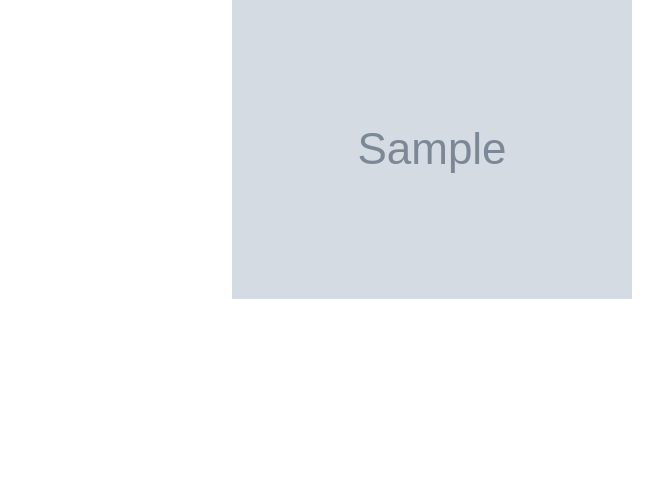
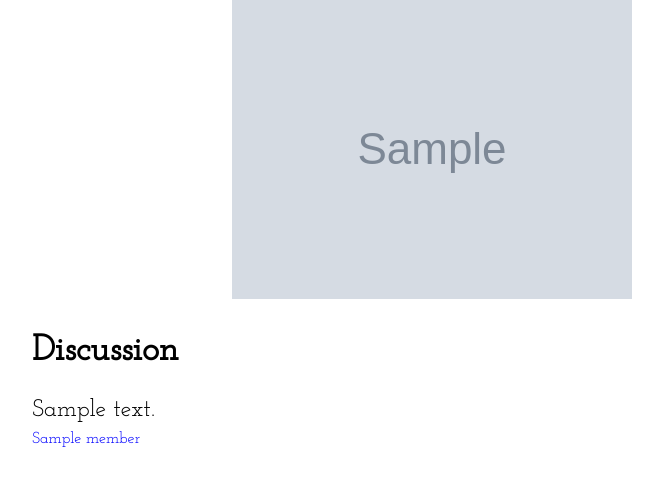
Before and after one commit to nickretallack/Circles, a Flask app: template circles/templates/photo.html in a window 1280 px wide. Shown: the part 131-617 px from the top of the page, without its empty margins (208-871 px from the left). Run offline with Flask 2, Linux system fonts and the light colour scheme; the template is opened without the code that fills it: values that come from a table or form of the project are taken from there, most other values are stand-ins (such as "Sample title", 1, 10 or a date in 2020); grey boxes marked "Sample" are stand-in pictures; parts of the project's set-up code (start-up, migrations or seed data) failed here and were passed over; some libraries are stand-ins or nearby versions.

Commit message:
now posting photos works awesomely, with or without comments

```diff
--- a/circles/main.py
+++ b/circles/main.py
@@ -533,8 +533,7 @@ def new_posting(circle_id):
                 media = existing_photo
                 file.close()
             else:
-                media = Photo(hash=hash, filename=filename) # TODO: who uploaded it?
-                import pdb; pdb.set_trace()
+                media = Photo(hash=hash, filename=filename)
                 destination = media.file_path()
                 make_dirs_for(destination)
                 file.stream.seek(0) # The hasher already ran through the file.
@@ -542,12 +541,11 @@ def new_posting(circle_id):
         else:
             media = NoMedia()
 
-        posting = Posting(circle=circle, last_bumped=datetime.now())
+        posting = Posting(circle=circle, last_bumped=datetime.now(), member=you)
         media.postings.append(posting)
         db.session.add(posting)
         db.session.add(media)
 
-        # only post comment if it exists
         post_comment(form, posting.discussion, you)
         db.session.commit()
 
@@ -556,9 +554,12 @@ def new_posting(circle_id):
 def post_comment(form, discussion, you):
     parent_id = parse_integer(form.parent_id.data)
     text = form.text.data
-    comment = Comment(discussion=discussion, parent_id=parent_id, text=text, member=you)
-    db.session.add(comment)
-    return comment
+    if text.strip():
+        comment = Comment(discussion=discussion, parent_id=parent_id, text=text, member=you)
+        db.session.add(comment)
+        return comment
+    else:
+        return None
 
 @app.route('/postings/<int:posting_id>/comments', methods=['POST'])
 def reply_to_posting(posting_id):
@@ -571,7 +572,7 @@ def reply_to_posting(posting_id):
         post_comment(form, posting.discussion, you)
         db.session.commit()
 
-    return redirect(url_for('show_circle',id=circle.id))
+    return redirect(request.referrer or url_for('show_circle',id=circle.id))
 
 # -------------------------------- MEDIA -------------------------------
 
@@ -579,7 +580,7 @@ class Posting(db.Model):
     __tablename__ = 'posting'
     id = db.Column(db.Integer, primary_key=True)
     circle_id = db.Column(db.Integer, db.ForeignKey('circles.id'))
-    creator_id = db.Column(db.Integer, db.ForeignKey('members.id'))
+    member_id = db.Column(db.Integer, db.ForeignKey('members.id'))
     discussion_id = db.Column(db.Integer, db.ForeignKey('discussions.id'))
     last_bumped = db.Column(db.DateTime)
 
@@ -591,6 +592,7 @@ class Posting(db.Model):
 
     circle = db.relationship(Circle, backref=db.backref('postings', order_by=id.desc()))
     discussion = db.relationship('Discussion', backref='posting', uselist=False)
+    member = db.relationship('Member', backref='postings')
 
     def __init__(self, *args, **kwargs):
         super(Posting, self).__init__(*args, **kwargs)
@@ -599,6 +601,14 @@ class Posting(db.Model):
     @property
     def photo_url(self):
         return url_for('show_picture', posting_id=self.id)
+
+    @property
+    def reply_form(self):
+        return CommentForm()
+
+    @property
+    def reply_url(self):
+        return url_for('reply_to_posting', posting_id=self.id)
 
 postable = association(Posting, 'media')
 
@@ -683,8 +693,9 @@ def make_dirs_for(filename):
 def show_picture(posting_id):
     posting = get_required(Posting, posting_id)
     circle = posting.circle
-    you = check_access(circle, True)
-    return render('photo.html', circle=circle, posting=posting, you=you)
+    you = check_access(circle)
+    discussion_form = CommentForm(request.form)
+    return render('photo.html', circle=circle, posting=posting, you=you, discussion_form=discussion_form)
 
 
 # -------------------------------- END  ------------------------------
--- a/circles/static/style.css
+++ b/circles/static/style.css
@@ -7,12 +7,12 @@ ul {margin:0; padding:0; list-style:none}
 input[type=text], input[type=password], textarea {font-family:inherit; font-size:inherit; min-width:20ex}
 input[type=text], input[type=password] {width:30ex}
 .notice {border:1px solid green; background-color:lightgreen; padding:.5ex}
-.comment-meta {font-size:12pt}
+.attribution {font-size:12pt}
 .comment {margin-top:1ex}
 .reply-trigger, .cancel-reply {margin-left:.5ex}
 textarea {width:100%; display:block}
 .form_field {margin-bottom:1ex}
 .invitation-link {font-size:16pt}
 .invitation-link textarea {min-width:50ex; height:2em; border:none}
-.discussion {border-bottom:1px solid #eee;  padding:1ex 0}
+.posting {border-bottom:1px solid #eee; padding:1ex 0}
 .picture {text-align:center}
--- a/circles/templates/base.html
+++ b/circles/templates/base.html
@@ -6,15 +6,19 @@
 <script type="text/javascript" src="https://ajax.googleapis.com/ajax/libs/jquery/1.5.0/jquery.min.js"></script>
 <script type="text/javascript">
 $(function(){
+    function find_reply_form(link){
+        return link.parents('.attribution:first').next()
+    }
+
     $('.reply-form').hide()
     $('.reply-trigger').click(function(event){
         var link = $(event.target)
-        var reply = link.parents('.comment:first').find('.reply-form:first')
+        var reply = find_reply_form(link)
         reply.show()
     })
     $('.cancel-reply').click(function(event){
         var link = $(event.target)
-        var reply = link.parents('.comment:first').find('.reply-form:first')
+        var reply = find_reply_form(link)
         reply.hide()
     })
 })
--- a/circles/templates/discussion.html
+++ b/circles/templates/discussion.html
@@ -1,8 +1,19 @@
 {% from 'macros.html' import link %}
 {% macro render_discussion(discussion, action, editable) %}
-    <li class="discussion"><ul> {% for comment in discussion.root_comments recursive %}
-        <li class="comment"><div class="comment-text">{{ comment.text }}</div>
-            <div class="comment-meta">{{link(comment.member)}}
+    {% if discussion.root_comments %}
+        <ul class="discussion"> {% for comment in discussion.root_comments recursive %}
+            <li class="comment">
+                <div class="comment-text">{{ comment.text }}</div>
+                {{ render_attribution(comment, action, editable) }}
+            {% if comment.children %}
+            <ul class="thread">{{ loop(comment.children) }}</ul>
+            {% endif %}
+        {% endfor %}</ul>
+    {% endif %}
+{% endmacro %}
+
+{% macro render_attribution(item, action, editable) %}
+    <div class="attribution">{{link(item.member)}}
         {% if editable %}
             - <a class="reply-trigger">reply</a>
         {% endif %}
@@ -10,7 +21,7 @@
     {% if editable %}
         <div class="reply-form">
             <form action="{{action}}" method="POST">
-                    {% set form = comment.reply_form %}
+            {% set form = item.reply_form %}
             {{form.parent_id}}
             {{form.text}}
             <button>Say it</button>
@@ -18,8 +29,4 @@
             </form>
         </div>
     {% endif %}
-        {% if comment.children %}
-        <ul class="thread">{{ loop(comment.children) }}</ul>
-        {% endif %}
-    {% endfor %}</ul>
 {% endmacro %}
--- a/circles/templates/photo.html
+++ b/circles/templates/photo.html
@@ -1,8 +1,18 @@
 {% extends 'base.html' %}
 {% from 'macros.html' import link %}
+{% from 'discussion.html' import render_discussion %}
 
 {% block content %}
 <p>This picture was posted to {{link(circle)}}.</p>
 <div class="picture"><img src="{{posting.media.file_url()}}"></div>
 
+<h2>Discussion</h2>
+{% if you %}
+<form action="{{url_for('reply_to_posting', posting_id=posting.id)}}" method="POST">
+{{discussion_form.text}}
+<button>Say it</button>
+</form>
+{% endif %}
+
+{{ render_discussion(posting.discussion, url_for('reply_to_posting', posting_id=posting.id), you)}}
 {% endblock %}
```
Also changed, not shown: circles/templates/circle.html (+5 -3 lines). Lines whose indentation alone changed are shown as unchanged.
